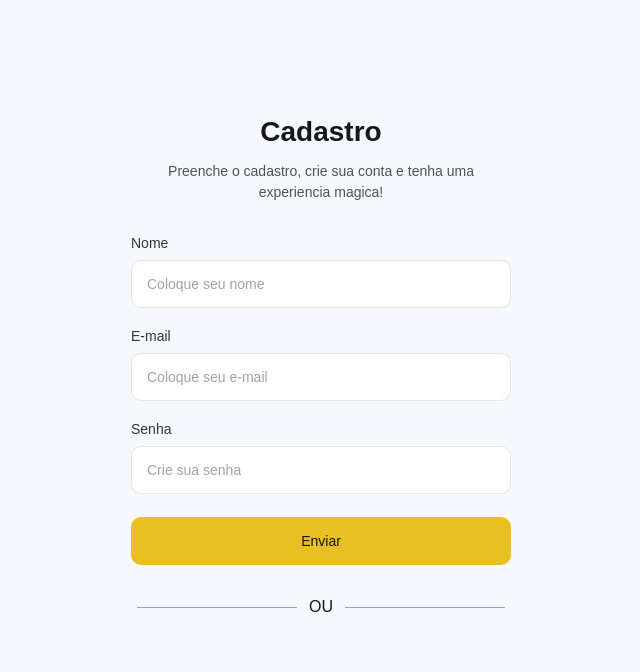
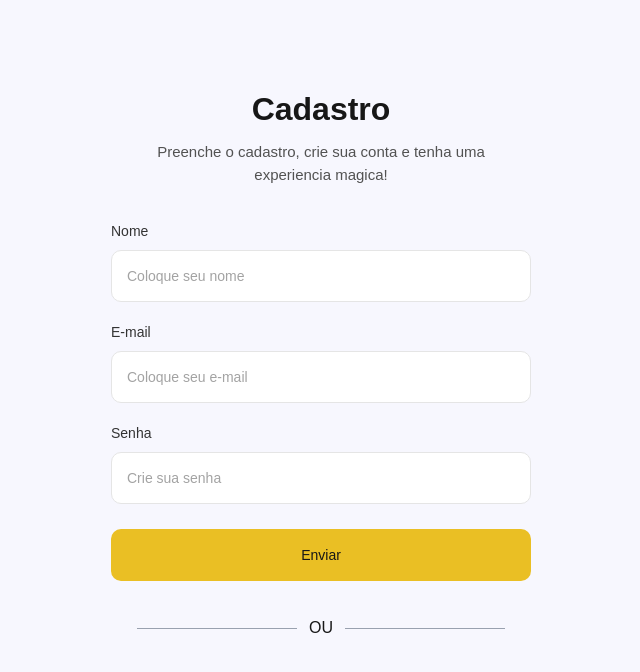
Before and after one commit to joaopedro236/Dairus, a React (Vite) app: page / in a window 1280 px wide. Shown: the top 672 px of the page, without its empty margins (319-959 px from the left). Built offline with nearby package versions, Linux system fonts and the light colour scheme; no server answers.

Commit message:
feat: update createAccount.css

```diff
--- a/src/Pages/CreateAccount/createAccount.css
+++ b/src/Pages/CreateAccount/createAccount.css
@@ -99,36 +99,91 @@
 }
 @media (min-width: 1440px) {
     .CreateAccount {
-        gap: 35px;
+        gap: 45px;
+        padding: 50px;
+    }
+
+    .CreateAccount h1 {
+        font-size: 36px;
+    }
+
+    .CreateAccount header p {
+        max-width: 380px;
+        font-size: 16px;
     }
 
     .CreateAccount form {
-        max-width: 420px;
+        max-width: 460px;
+        gap: 22px;
+    }
+
+    .CreateAccount input,
+    .CreateAccount button {
+        height: 54px;
+        font-size: 15px;
+    }
+
+    .CreateAccount label {
+        font-size: 15px;
     }
 }
 
 @media (min-width: 1024px) and (max-width: 1439px) {
     .CreateAccount {
-        padding: 30px 40px;
-        gap: 30px;
+        gap: 35px;
+        padding: 40px;
+    }
+
+    .CreateAccount h1 {
+        font-size: 32px;
+    }
+
+    .CreateAccount header p {
+        max-width: 350px;
+        font-size: 15px;
     }
 
     .CreateAccount form {
-        max-width: 380px;
+        max-width: 420px;
+        gap: 20px;
+    }
+
+    .CreateAccount input,
+    .CreateAccount button {
+        height: 52px;
     }
 }
 
 @media (min-width: 769px) and (max-width: 1023px) {
     .CreateAccount {
-        padding: 25px 30px;
-        gap: 25px;
+        gap: 28px;
+        padding: 35px 50px;
+    }
+
+    .CreateAccount h1 {
+        font-size: 28px;
+    }
+
+    .CreateAccount header p {
+        max-width: 320px;
+        font-size: 14px;
     }
 
     .CreateAccount form {
-        max-width: 420px;
+        max-width: 500px;
+        gap: 16px;
     }
 
-    .CreateAccount h1 {
-        font-size: 26px;
+    .CreateAccount input,
+    .CreateAccount button {
+        height: 48px;
+    }
+
+    .CreateAccount > div {
+        max-width: 500px;
+    }
+
+    .CreateAccount > div div {
+        max-width: 150px;
     }
 }
```
